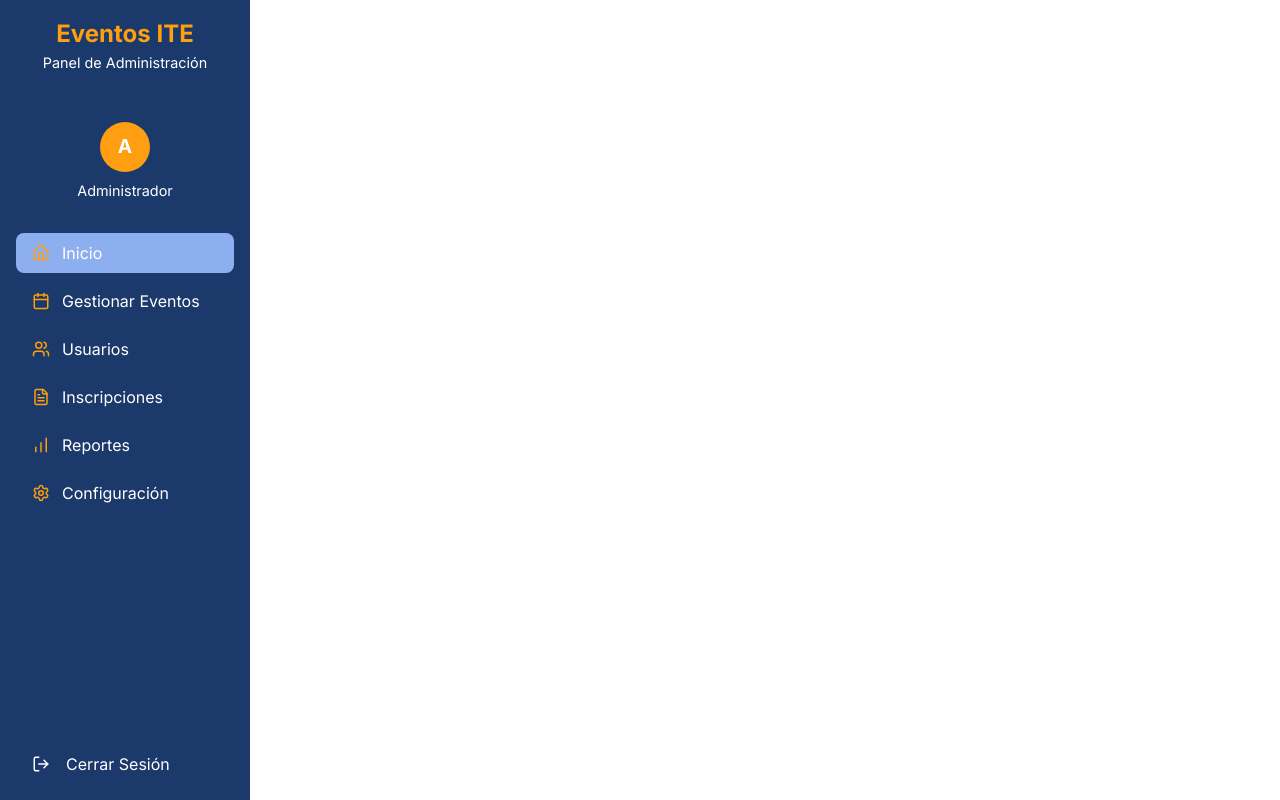
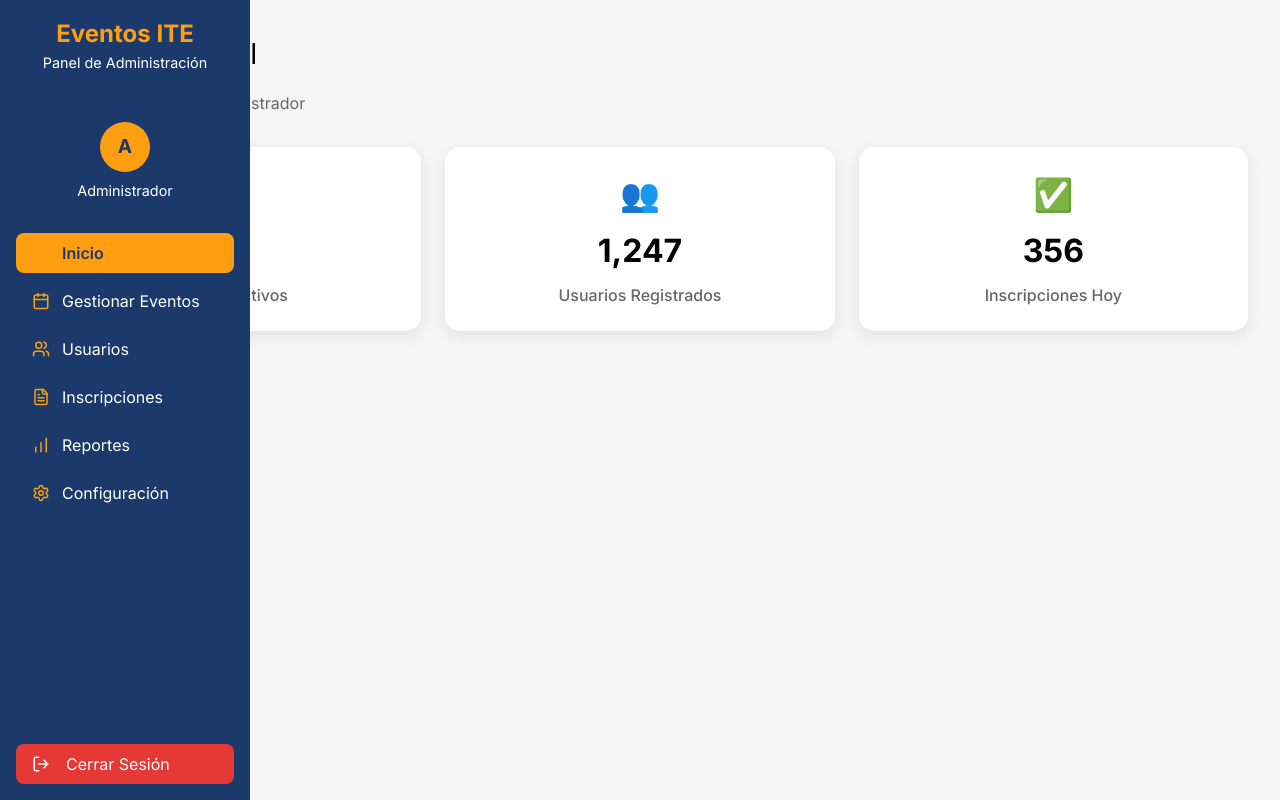
Before and after one commit to frid-a2240/informatecs, a Next.js app: page /designs/menuadmin in a window 1280 px wide. Built offline with nearby package versions, Linux system fonts and the light colour scheme.

Commit message:
corregir datos predeterminados de ofertas disponibles

```diff
--- a/src/app/components/navbar.jsx
+++ b/src/app/components/navbar.jsx
@@ -44,8 +44,8 @@ const Navbar = () => {
             </Link>
           </li>
           <li>
-            <Link href="/vistaCalendario" className="navbar__link active">
-              CALENDARIO
+            <Link href="/designs/vistaLogin" className="navbar__link active">
+              INICIAR SESION
             </Link>
           </li>
         </ul>
--- a/src/app/designs/menuadmin/page.jsx
+++ b/src/app/designs/menuadmin/page.jsx
@@ -1,30 +1,114 @@
 "use client";
+import React, { useState } from "react";
+import { useRouter } from "next/navigation";
 import AdminSidebar from "@/app/components/navbaradm";
-import React, { useState } from "react";
+import AdminPanel from "../../components/admin/AdminPanel";
+import InscripcionesPanel from "../../components/admin/InscripcionesPanel";
+import AlumPanel from "../../components/admin/AlumPanel";
 
-export default function MenuAdminPage() {
+const AdminDashboard = () => {
+  const router = useRouter();
   const [activeSection, setActiveSection] = useState("dashboard");
 
   const handleLogout = () => {
-    alert("Sesión cerrada");
+    if (window.confirm("¿Estás seguro de que deseas cerrar sesión?")) {
+      localStorage.removeItem("adminData");
+      router.push("/");
+    }
   };
 
   return (
-    <div style={{ display: "flex" }}>
+    <div style={{ display: "flex", minHeight: "100vh" }}>
+      {/* ✅ Sidebar externo */}
       <AdminSidebar
         activeSection={activeSection}
         setActiveSection={setActiveSection}
         handleLogout={handleLogout}
       />
 
-      <main style={{ flexGrow: 1, padding: "2rem" }}>
-        {activeSection === "dashboard" && <div>Dashboard</div>}
-        {activeSection === "events" && <div>Gestionar Eventos</div>}
-        {activeSection === "users" && <div>Usuarios</div>}
-        {activeSection === "inscriptions" && <div>Inscripciones</div>}
-        {activeSection === "reports" && <div>Reportes</div>}
-        {activeSection === "settings" && <div>Configuración</div>}
+      {/* ✅ Contenido principal */}
+      <main style={{ flex: 1, padding: "2rem", backgroundColor: "#f5f5f5" }}>
+        {activeSection === "dashboard" && (
+          <div>
+            <h2 style={{ fontSize: "1.8rem", marginBottom: "1rem" }}>
+              Panel de Control
+            </h2>
+            <p style={{ color: "#666" }}>Bienvenido de vuelta, Administrador</p>
+
+            <div
+              style={{
+                display: "grid",
+                gridTemplateColumns: "repeat(auto-fit, minmax(250px, 1fr))",
+                gap: "1.5rem",
+                marginTop: "2rem",
+              }}
+            >
+              <DashboardCard icon="📅" value="24" label="Eventos Activos" />
+              <DashboardCard
+                icon="👥"
+                value="1,247"
+                label="Usuarios Registrados"
+              />
+              <DashboardCard icon="✅" value="356" label="Inscripciones Hoy" />
+            </div>
+          </div>
+        )}
+
+        {activeSection === "events" && <AdminPanel />}
+        {activeSection === "inscriptions" && <InscripcionesPanel />}
+        {activeSection === "users" && <AlumPanel />}
+
+        {(activeSection === "reports" || activeSection === "settings") && (
+          <div
+            style={{
+              display: "flex",
+              flexDirection: "column",
+              justifyContent: "center",
+              alignItems: "center",
+              minHeight: "400px",
+              backgroundColor: "white",
+              borderRadius: "15px",
+              boxShadow: "0 5px 15px rgba(0, 0, 0, 0.08)",
+              textAlign: "center",
+            }}
+          >
+            <h2 style={{ fontSize: "2rem", marginBottom: "1rem" }}>
+              {activeSection === "reports" ? "Reportes" : "Configuración"}
+            </h2>
+            <p style={{ fontSize: "1.1rem", color: "#666" }}>
+              Funcionalidad en desarrollo...
+            </p>
+          </div>
+        )}
       </main>
     </div>
   );
+};
+
+export default AdminDashboard;
+
+function DashboardCard({ icon, value, label }) {
+  return (
+    <div
+      style={{
+        backgroundColor: "white",
+        borderRadius: "15px",
+        padding: "1.5rem",
+        textAlign: "center",
+        boxShadow: "0 5px 15px rgba(0, 0, 0, 0.08)",
+      }}
+    >
+      <div style={{ fontSize: "2rem", marginBottom: "0.5rem" }}>{icon}</div>
+      <div
+        style={{
+          fontSize: "2rem",
+          fontWeight: "700",
+          marginBottom: "0.5rem",
+        }}
+      >
+        {value}
+      </div>
+      <div style={{ color: "#666", fontWeight: "500" }}>{label}</div>
+    </div>
+  );
 }
--- a/src/app/global.css
+++ b/src/app/global.css
@@ -9,15 +9,9 @@
   --blue-hover: #8eafef;
   --text-dark: #333333;
   --white: #ffffff;
-  /* El color del fondo de actividades ahora es un azul muy claro */
+
   --bg-activity-light: rgba(8, 94, 222, 0.05);
   font-family: "Noto Sans", sans-serif;
-}
-
-body {
-  margin: 0;
-  padding: 0;
-  box-sizing: border-box;
 }
 
 /* ==========================
@@ -534,13 +528,13 @@ body {
   }
 }
 /* --- Sidebaradm(Barra Lateral) --- */
-
+/* Sidebar */
 .sidebar {
   position: fixed;
   top: 0;
   left: 0;
+  width: 250px;
   height: 100vh;
-  width: 250px;
   background-color: var(--blue-primary);
   color: white;
   display: flex;
@@ -550,27 +544,26 @@ body {
   z-index: 1000;
 }
 
-/* Sidebar abierto/cerrado */
 .sidebar.closed {
   transform: translateX(-100%);
 }
+.sidebar.open {
+  transform: translateX(0);
+}
 
-/* Header del sidebar */
+/* Sidebar header */
 .sidebar-header {
+  text-align: center;
   margin-bottom: 3rem;
 }
-
 .logo-title {
   font-size: 1.5rem;
   font-weight: bold;
   color: var(--yellow-accent);
-  text-align: center;
 }
-
 .logo-subtitle {
   font-size: 0.9rem;
   color: var(--white);
-  text-align: center;
 }
 
 /* Perfil admin */
@@ -580,10 +573,9 @@ body {
   align-items: center;
   margin-bottom: 2rem;
 }
-
 .admin-avatar {
   background-color: var(--yellow-accent);
-  color: white;
+  color: var(--blue-primary);
   width: 50px;
   height: 50px;
   border-radius: 50%;
@@ -594,24 +586,21 @@ body {
   font-size: 1.2rem;
   margin-bottom: 0.5rem;
 }
-
 .admin-role {
   font-size: 0.9rem;
   color: var(--white);
 }
 
 /* Navegación */
-.sidebar-nav .nav-list {
+.nav-list {
   list-style: none;
   padding: 0;
   margin: 0;
   flex-grow: 1;
 }
-
 .nav-item {
   margin-bottom: 0.5rem;
 }
-
 .nav-button {
   display: flex;
   align-items: center;
@@ -624,25 +613,23 @@ body {
   cursor: pointer;
   transition: background 0.2s;
 }
-
 .nav-button:hover {
-  background-color: var(--blue-primary);
+  background-color: var(--blue-hover);
 }
-
 .nav-button.active {
-  background-color: var(--blue-hover);
-  color: white;
+  background-color: var(--yellow-accent);
+  color: var(--blue-primary);
+  font-weight: 600;
 }
-
 .nav-icon {
   margin-right: 0.75rem;
   display: flex;
   align-items: center;
 }
 
-/* Botón de cerrar sesión */
+/* Logout */
 .logout-button {
-  background-color: bl;
+  background-color: #e53935;
   border: none;
   color: white;
   padding: 0.5rem 1rem;
@@ -652,12 +639,11 @@ body {
   align-items: center;
   margin-top: auto;
 }
-
 .logout-button:hover {
-  background-color: var(--blue-hover);
+  background-color: #c62828;
 }
 
-/* Botón hamburguesa móvil */
+/* Botón hamburguesa */
 .mobile-toggle-button {
   display: none;
   position: fixed;
@@ -669,9 +655,25 @@ body {
   cursor: pointer;
 }
 
+/* Contenido principal */
+.main-content {
+  transition: margin-left 0.3s ease;
+  flex-grow: 1;
+  padding: 1rem;
+}
+
 /* Responsive */
 @media (max-width: 768px) {
   .mobile-toggle-button {
     display: block;
   }
+  .sidebar {
+    transform: translateX(-100%);
+  }
+  .sidebar.open {
+    transform: translateX(0);
+  }
+  .main-content {
+    margin-left: 0;
+  }
 }
--- a/src/app/page.jsx
+++ b/src/app/page.jsx
@@ -1,13 +1,16 @@
 "use client";
 import React, { useEffect, useState } from "react";
+// Importamos 'useRouter' para la navegación
+import { useRouter } from "next/navigation";
 import Footer from "./components/footer";
 import Navbar from "./components/navbar";
 import TopBar from "./components/topbar";
-import Link from "next/link";
-import { FaFacebook } from "react-icons/fa"; // Importación requerida para el icono de Facebook
+// Se elimina la importación de Link y FaFacebook
 
 const HomePage = () => {
   const [currentSlide, setCurrentSlide] = useState(0);
+  // Inicializamos el router
+  const router = useRouter();
 
   const images = [
     "/imagenes/imaUniversidad(2).png",
@@ -29,6 +32,12 @@ const HomePage = () => {
   // Función para manejar el clic en las miniaturas y puntos
   const handleSlideChange = (index) => {
     setCurrentSlide(index);
+  };
+
+  // 🚀 FUNCIÓN CLAVE: Manda al usuario a la página de login
+  const handleRegistrationClick = () => {
+    // Usamos router.push para forzar la navegación programática
+    router.push("/designs/vistaLogin");
   };
 
   return (
@@ -56,9 +65,8 @@ const HomePage = () => {
               >
                 <img src={image} alt={`Slide ${index + 1}`} />
 
-                {/* Contenido de texto que va sobre la imagen principal */}
+                {/* Contenido de texto: Ya no contiene el botón */}
                 <div className="magic-slider-content">
-                  {/* Aquí colocamos el texto "Instituto Tecnológico De Ensenada" de tu código anterior */}
                   <h1 className="main-headline">
                     Instituto <br />
                     Tecnológico
@@ -68,9 +76,6 @@ const HomePage = () => {
                     Te invitamos a participar en clubs, actividades
                     extraescolares y eventos.
                   </p>
-                  <Link href="/designs/vistaLogin" className="register-button">
-                    Registrarse
-                  </Link>
                 </div>
               </div>
             ))}
--- a/src/app/styles/navbares.css
+++ b/src/app/styles/navbares.css
@@ -1,142 +1,168 @@
-/* --- Sidebaradm(Barra Lateral) --- */
+:root {
+  --blue-primary: #1b396a;
+  --yellow-accent: #fe9e10;
+  --blue-hover: #8eafef;
+  --text-dark: #333333;
+  --white: #ffffff;
+  --bg-activity-light: rgba(8, 94, 222, 0.05);
+  font-family: "Noto Sans", sans-serif;
+}
 
-.sidebar {
+/* ─────────── ESTILO POR DEFECTO (escritorio) ─────────── */
+@media (max-width: 768px) {
+  .main-content h1,
+  .main-content p {
+    margin-top: 70px; /* ajusta este valor si quieres más o menos espacio */
+  }
+}
+.sliderstu {
   position: fixed;
   top: 0;
   left: 0;
   height: 100vh;
   width: 250px;
   background-color: var(--blue-primary);
-  color: white;
+  color: var(--white);
   display: flex;
   flex-direction: column;
-  padding: 1rem;
-  transition: transform 0.3s ease;
+  transition: all 0.3s ease;
+  overflow: hidden;
   z-index: 1000;
+  font-family: "Noto Sans", sans-serif;
 }
 
-/* Sidebar abierto/cerrado */
-.sidebar.closed {
-  transform: translateX(-100%);
+.sliderstu-closed {
+  width: 70px;
 }
 
-/* Header del sidebar */
-.sidebar-header {
-  margin-bottom: 3rem;
+.sliderstu-header {
+  display: flex;
+  align-items: center;
+  justify-content: space-between;
+  padding: 1rem;
+  border-bottom: 1px solid rgba(255, 255, 255, 0.1);
 }
 
-.logo-title {
-  font-size: 1.5rem;
-  font-weight: bold;
-  color: var(--yellow-accent);
-  text-align: center;
+.logo-container {
+  display: flex;
+  align-items: center;
+  gap: 0.75rem;
 }
 
-.logo-subtitle {
-  font-size: 0.9rem;
-  color: var(--white);
-  text-align: center;
+.logo-container img {
+  width: 40px;
+  height: 40px;
 }
 
-/* Perfil admin */
-.admin-profile-box {
-  display: flex;
-  flex-direction: column;
-  align-items: center;
-  margin-bottom: 2rem;
-}
-
-.admin-avatar {
-  background-color: var(--yellow-accent);
-  color: white;
-  width: 50px;
-  height: 50px;
-  border-radius: 50%;
-  display: flex;
-  align-items: center;
-  justify-content: center;
-  font-weight: bold;
+.designer-text {
   font-size: 1.2rem;
-  margin-bottom: 0.5rem;
-}
-
-.admin-role {
-  font-size: 0.9rem;
+  font-weight: 600;
   color: var(--white);
 }
 
-/* Navegación */
-.sidebar-nav .nav-list {
-  list-style: none;
-  padding: 0;
-  margin: 0;
-  flex-grow: 1;
-}
-
-.nav-item {
-  margin-bottom: 0.5rem;
-}
-
-.nav-button {
-  display: flex;
-  align-items: center;
-  width: 100%;
-  background: transparent;
+.sliderstu-toggle-btn {
+  background: none;
   border: none;
-  color: white;
-  padding: 0.5rem 1rem;
-  border-radius: 0.5rem;
+  color: var(--white);
+  font-size: 1.5rem;
   cursor: pointer;
-  transition: background 0.2s;
-}
-
-.nav-button:hover {
-  background-color: var(--blue-primary);
-}
-
-.nav-button.active {
-  background-color: var(--blue-hover);
-  color: white;
-}
-
-.nav-icon {
-  margin-right: 0.75rem;
   display: flex;
   align-items: center;
 }
 
-/* Botón de cerrar sesión */
-.logout-button {
-  background-color: bl;
-  border: none;
-  color: white;
-  padding: 0.5rem 1rem;
-  border-radius: 0.5rem;
-  cursor: pointer;
+/* Menú (escritorio) */
+
+.menu {
+  list-style: none;
+  padding: 0;
+  margin: 1rem 0;
+  flex-grow: 1;
+  display: flex;
+  flex-direction: column;
+}
+
+.menu-item {
   display: flex;
   align-items: center;
-  margin-top: auto;
+  padding: 0.75rem 1rem;
+  cursor: pointer;
+  transition: background-color 0.2s ease;
 }
 
-.logout-button:hover {
+.menu-item:hover {
   background-color: var(--blue-hover);
 }
 
-/* Botón hamburguesa móvil */
-.mobile-toggle-button {
-  display: none;
-  position: fixed;
-  top: 1rem;
-  left: 1rem;
-  background: transparent;
-  border: none;
-  z-index: 1100;
-  cursor: pointer;
+.menu-link {
+  display: flex;
+  align-items: center;
+  text-decoration: none;
+  color: var(--white);
+  width: 100%;
+  gap: 1rem;
 }
 
-/* Responsive */
+.icon {
+  font-size: 1.5rem;
+  min-width: 24px;
+}
+
+.title {
+  font-size: 1rem;
+  white-space: nowrap;
+}
+
+/* ─────────── RESPONSIVE (móviles) ─────────── */
+
 @media (max-width: 768px) {
-  .mobile-toggle-button {
-    display: block;
+  .title {
+    padding-top: 60px; /* o margin-top */
+  }
+
+  .sliderstu {
+    top: 0;
+    bottom: auto;
+    height: 60px !important;
+    width: 100% !important;
+    flex-direction: row;
+    align-items: center;
+    justify-content: space-around;
+    padding: 0;
+    border-bottom: 1px solid rgba(255, 255, 255, 0.1); /* Cambié border-top a border-bottom */
+    z-index: 1000;
+  }
+
+  .sliderstu-header {
+    display: none;
+  }
+
+  .menu {
+    flex-direction: row;
+    align-items: center;
+    justify-content: space-around;
+    width: 100%;
+    margin: 0;
+    padding: 0;
+  }
+
+  .menu-item {
+    flex-direction: column;
+    padding: 0.3rem;
+  }
+
+  .menu-link {
+    flex-direction: column;
+    gap: 0.25rem;
+    justify-content: center;
+    align-items: center;
+    font-size: 0.75rem;
+  }
+
+  .icon {
+    font-size: 1.3rem;
+  }
+
+  .title {
+    font-size: 0.7rem;
   }
 }
```
Also changed, not shown: src/app/api/act-disponibles/route.js (+9 -9 lines), src/app/components/navbares.jsx (+5 -4 lines), src/app/designs/vistaCategorias/eventos.css (+25 -7 lines), src/app/designs/vistaCategorias/page.jsx (+7 -4 lines), src/app/utils/testDelete.js (+23 -6 lines).
